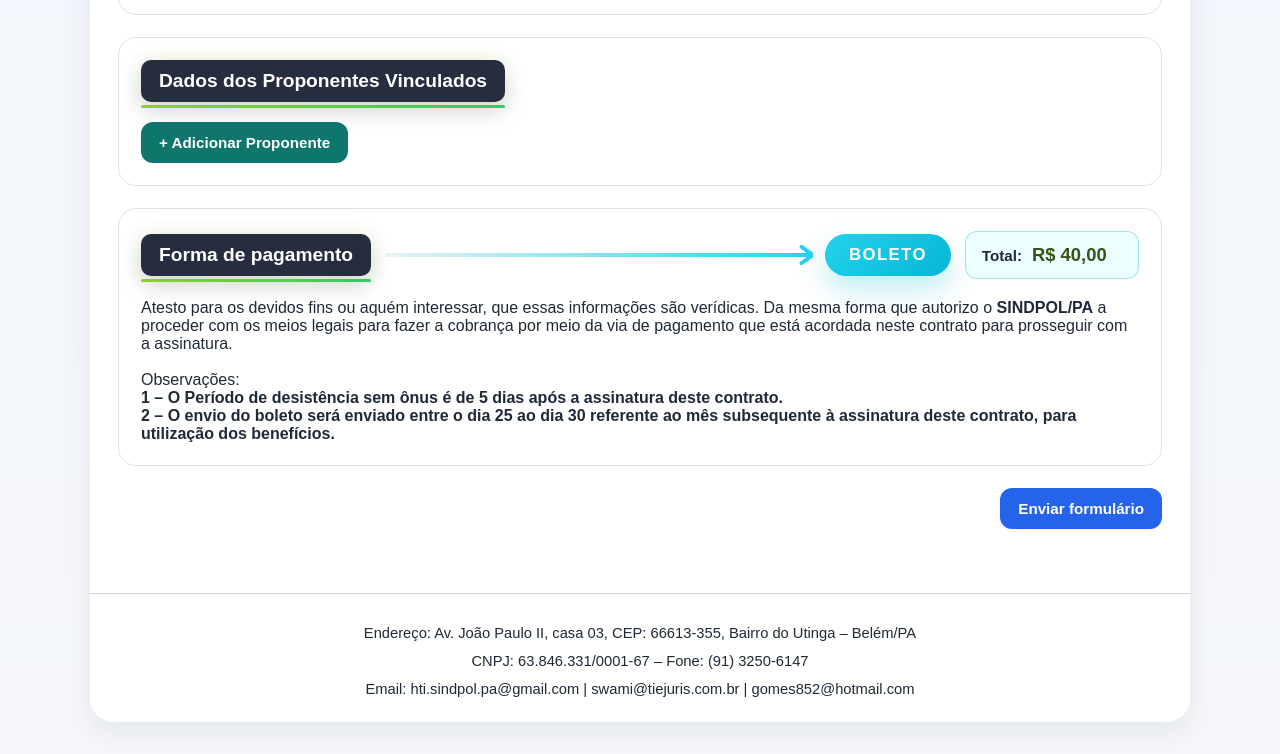
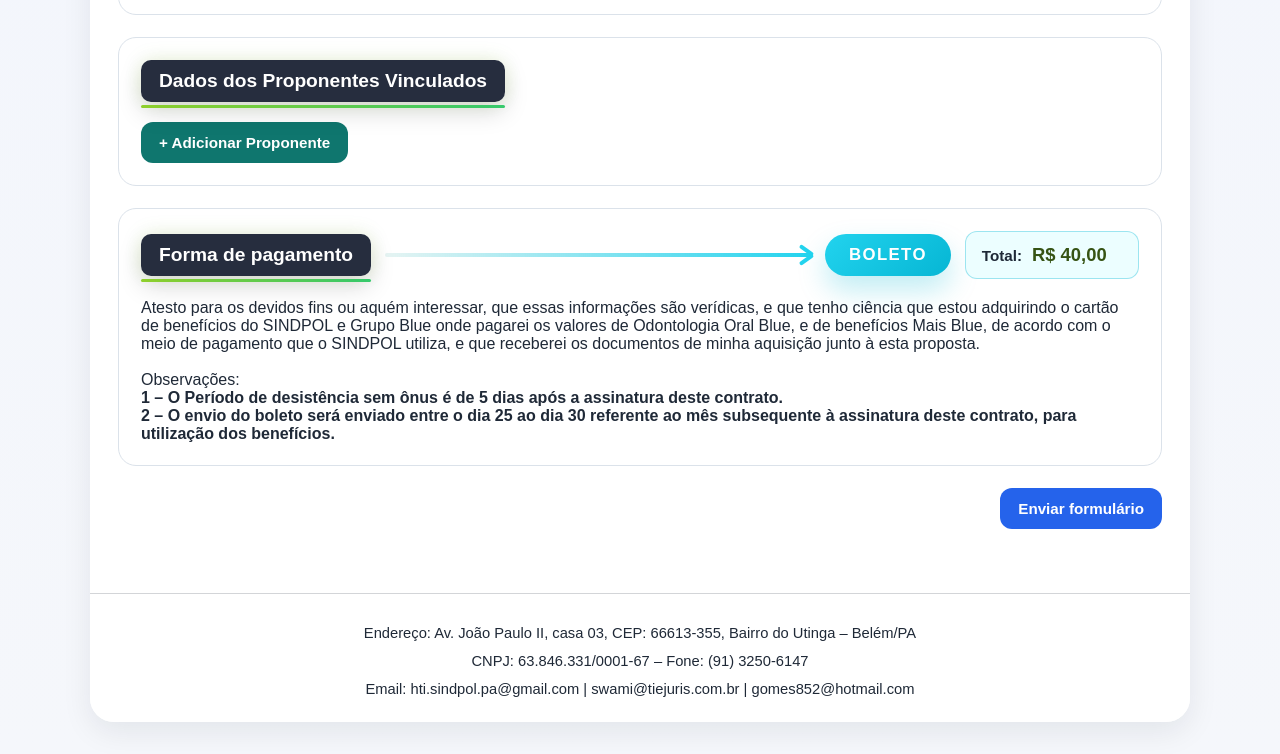
Before and after one commit to gomeserosiane/ficha-cadastral-sindpol, a website: page index.html in a window 1280 px wide. Shown: the part 2491-3245 px from the top of the page. Drawn offline with Linux system fonts and the light colour scheme.

Commit message:
alteração de texto na section forma de pagamento

```diff
--- a/index.html
+++ b/index.html
@@ -235,9 +235,11 @@
             </div>
 
             <p class="payment-note">
-              Atesto para os devidos fins ou aquém interessar, que essas informações são verídicas.
-              Da mesma forma que autorizo o <b>SINDPOL/PA</b> a proceder com os meios legais para fazer a cobrança
-              por meio da via de pagamento que está acordada neste contrato para prosseguir com a assinatura.
+              Atesto para os devidos fins ou aquém interessar, que essas informações são verídicas, e
+              que tenho ciência que estou adquirindo o cartão de benefícios do SINDPOL e Grupo Blue onde
+              pagarei os valores de Odontologia Oral Blue, e de benefícios Mais Blue, de acordo com o meio
+              de pagamento que o SINDPOL utiliza, e que receberei os documentos de minha aquisição junto
+              à esta proposta.
             </p>
 
             <br>
```
